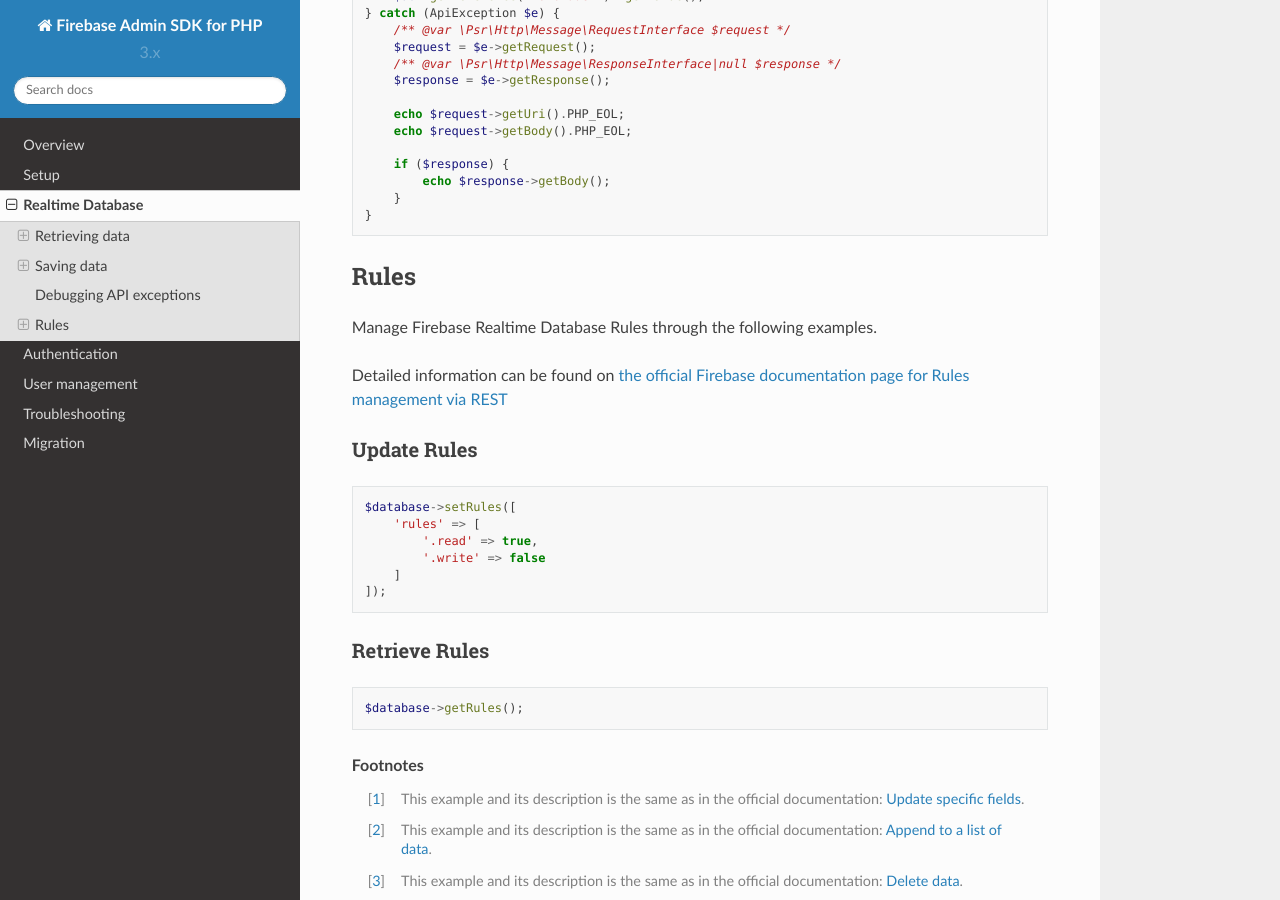
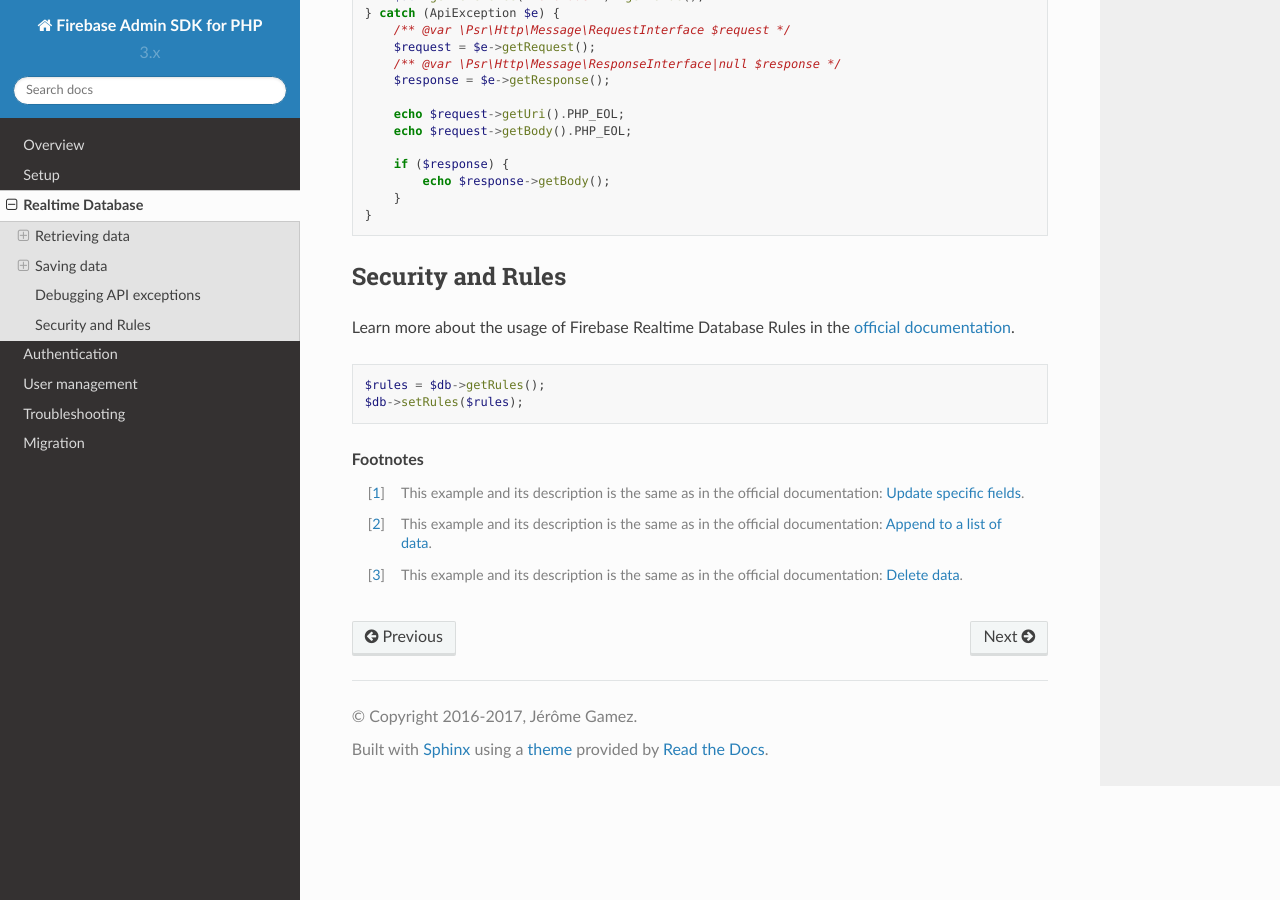
Before and after one commit to kreait/firebase-php, a Sphinx documentation site: the page built from docs/realtime-database.rst, in a window 1280 px wide and 900 px high, scrolled down 6933 px. Built offline with Sphinx 7.4.7 and the Read the Docs theme 2.0.0, drawn with Linux system fonts in a browser that asks for light colours.

Commit message:
Update docs and changelog

```diff
--- a/docs/realtime-database.rst
+++ b/docs/realtime-database.rst
@@ -378,33 +378,18 @@
     }
 
 
-*****
-Rules
-*****
+******************
+Security and Rules
+******************
 
-Manage Firebase Realtime Database Rules through the following examples.
-
-Detailed information can be found on
-`the official Firebase documentation page for Rules management via REST <https://firebase.google.com/docs/database/rest/app-management>`_
-
-Update Rules
-=============
+Learn more about the usage of Firebase Realtime Database Rules in the
+`official documentation <https://firebase.google.com/docs/database/security/>`_.
 
 .. code-block:: php
 
-        $database->setRules([
-            'rules' => [
-                '.read' => true,
-                '.write' => false
-            ]
-        ]);
+        $rules = $db->getRules();
+        $db->setRules($rules);
 
-Retrieve Rules
-=============
-
-.. code-block:: php
-
-        $database->getRules();
 
 .. rubric:: Footnotes
 
```
Also changed, not shown: CHANGELOG.md (+5 -0 lines).
